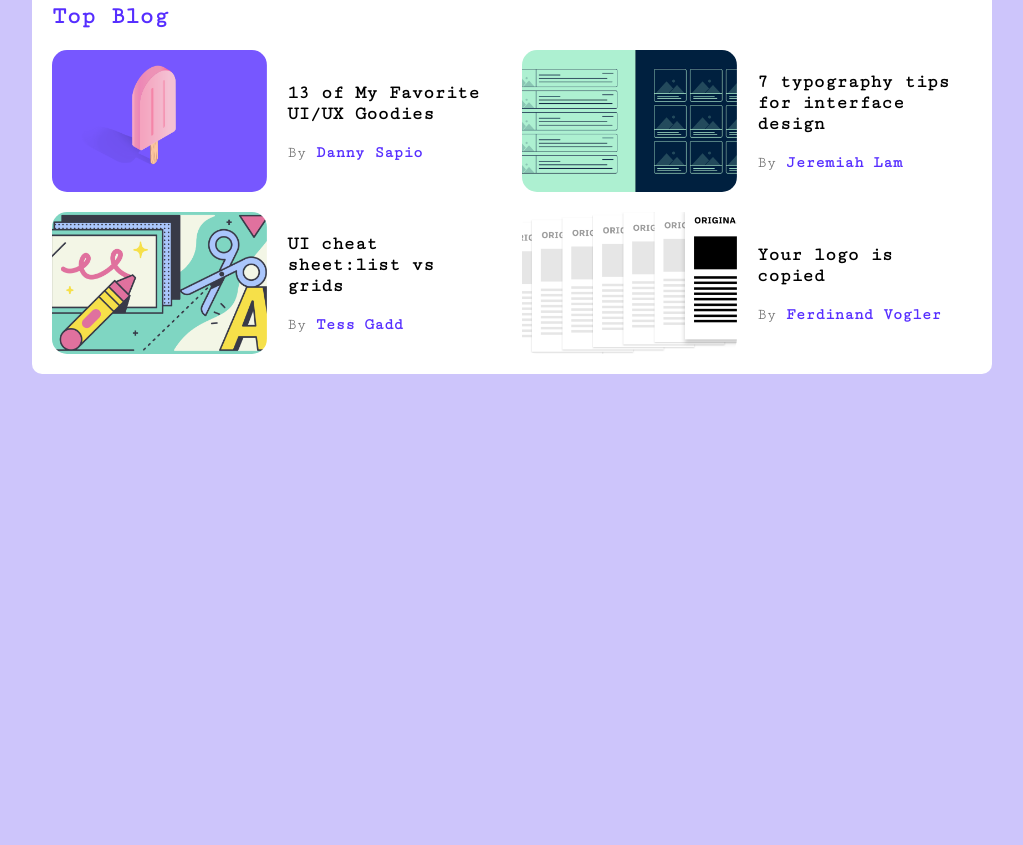
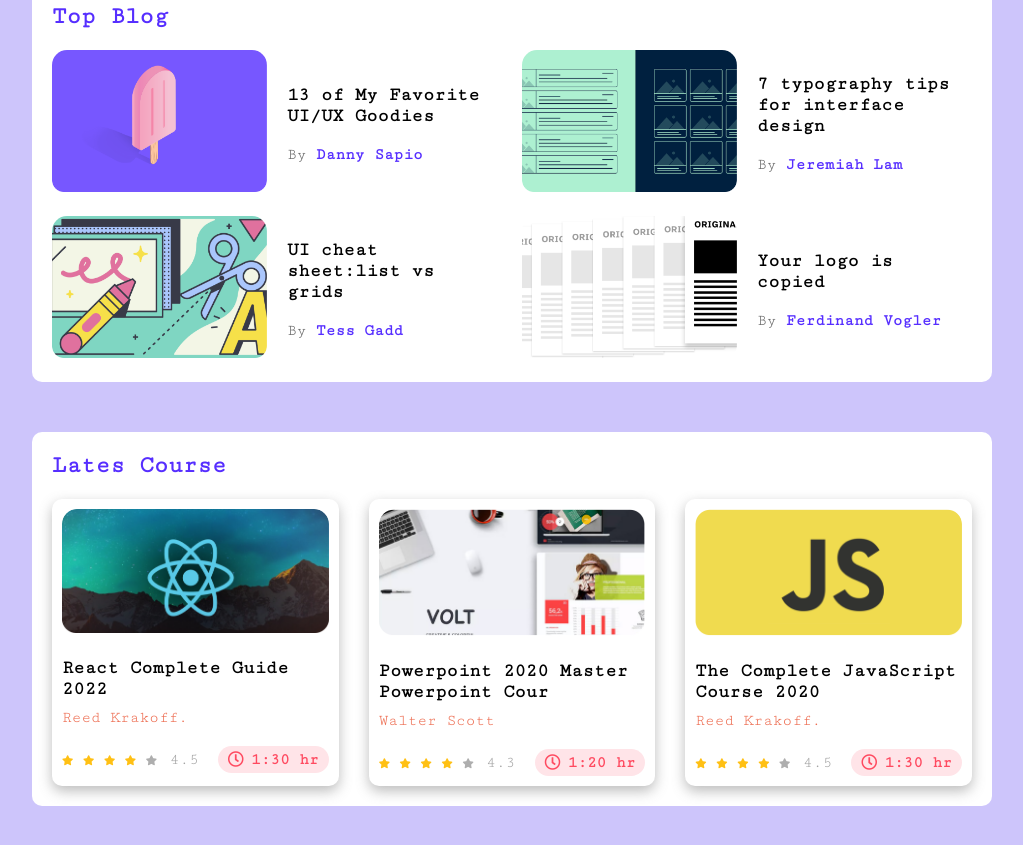
Before and after one commit to moinsoft/Idea, a plain HTML site: page index.html in a window 1280 px wide. Shown: the part 455-1300 px from the top of the page, without its empty margins (128-1151 px from the left). Before the commit the page ends 879 px from the top, so only its background shows below. Drawn offline with Linux system fonts and the light colour scheme.

Commit message:
Course Part Done

```diff
--- a/css/style.css
+++ b/css/style.css
@@ -131,8 +131,6 @@ header {
 }
 
 .blog-img {
-  width: 300px;
-  height: 142px;
   border-radius: 15px;
   margin-right: 20px;
   overflow: hidden;
@@ -160,3 +158,82 @@ header {
   font-weight: bold;
   text-decoration: none;
 }
+
+.course-section {
+  background-color: #ffffff;
+  margin: 50px 0;
+  padding: 20px;
+  border-radius: 10px;
+}
+
+.courses {
+  display: grid;
+  grid-template-columns: repeat(3, 1fr);
+  gap: 30px;
+  margin-top: 20px;
+}
+
+.single-course {
+  box-shadow: 0 5px 13px 0px #66666670;
+  border-radius: 10px;
+  padding: 10px;
+}
+
+.course-thmbnail {
+  border-radius: 15px;
+  overflow: hidden;
+}
+
+.course-thmbnail img {
+  width: 100%;
+  transition: all 1s ease;
+}
+
+.course-thmbnail img:hover {
+  transform: scale(1.3);
+}
+
+.course-detail h3 {
+  margin-top: 20px;
+}
+.course-detail p {
+  margin: 10px 0 20px 0;
+}
+.course-detail p a {
+  text-decoration: none;
+  color: #ed6b4f;
+}
+
+.ratings i {
+  font-size: 10px;
+}
+
+.ratings span {
+  margin-left: 3px;
+  color: #a2a2a2;
+}
+
+.ratings .rating-1,
+.ratings .rating-2,
+.ratings .rating-3,
+.ratings .rating-4 {
+  color: #ffc014;
+}
+
+.ratings .rating-5 {
+  color: #aeaeae;
+}
+
+.duration {
+  color: #ff4a60;
+  background-color: #ffe4e8;
+  padding: 5px 10px;
+  border-radius: 15px;
+  margin-left: auto;
+}
+.duration i {
+  margin-right: 7px;
+}
+.duration span {
+  font-weight: bold;
+}
--- a/index.html
+++ b/index.html
@@ -6,6 +6,11 @@
     <meta name="viewport" content="width=device-width, initial-scale=1.0" />
 
     <link rel="shortcut icon" href="assets/favicon.svg" type="image/x-icon" />
+
+    <link
+      rel="stylesheet"
+      href="https://use.fontawesome.com/releases/v5.15.3/css/all.css"
+    />
 
     <link rel="stylesheet" href="css/style.css" />
 
@@ -138,6 +143,104 @@
           </section>
         </div>
       </div>
+
+      <div class="container">
+        <section class="course-section">
+          <h2 class="section-title">Lates Course</h2>
+
+          <div class="courses">
+            <div class="single-course">
+              <div class="course-thmbnail">
+                <img src="assets/course/course-1.png" alt="" />
+              </div>
+
+              <div class="course-detail">
+                <h3>React Complete Guide 2022</h3>
+
+                <p><a href="">Reed Krakoff.</a></p>
+
+                <div class="course-info flex">
+                  <div class="ratings">
+                    <i class="fas fa-star rating-1"></i>
+                    <i class="fas fa-star rating-2"></i>
+                    <i class="fas fa-star rating-3"></i>
+                    <i class="fas fa-star rating-4"></i>
+                    <i class="fas fa-star rating-5"></i>
+
+                    <span>4.5</span>
+                  </div>
+
+                  <div class="duration flex">
+                    <i class="far fa-clock"></i>
+
+                    <span>1:30 hr</span>
+                  </div>
+                </div>
+              </div>
+            </div>
+
+            <div class="single-course">
+              <div class="course-thmbnail">
+                <img src="assets/course/course-2.png" alt="" />
+              </div>
+
+              <div class="course-detail">
+                <h3>Powerpoint 2020 Master Powerpoint Cour</h3>
+
+                <p><a href="">Walter Scott</a></p>
+
+                <div class="course-info flex">
+                  <div class="ratings">
+                    <i class="fas fa-star rating-1"></i>
+                    <i class="fas fa-star rating-2"></i>
+                    <i class="fas fa-star rating-3"></i>
+                    <i class="fas fa-star rating-4"></i>
+                    <i class="fas fa-star rating-5"></i>
+
+                    <span>4.3</span>
+                  </div>
+
+                  <div class="duration flex">
+                    <i class="far fa-clock"></i>
+
+                    <span>1:20 hr</span>
+                  </div>
+                </div>
+              </div>
+            </div>
+
+            <div class="single-course">
+              <div class="course-thmbnail">
+                <img src="assets/course/course-3.png" alt="" />
+              </div>
+
+              <div class="course-detail">
+                <h3>The Complete JavaScript Course 2020</h3>
+
+                <p><a href="">Reed Krakoff.</a></p>
+
+                <div class="course-info flex">
+                  <div class="ratings">
+                    <i class="fas fa-star rating-1"></i>
+                    <i class="fas fa-star rating-2"></i>
+                    <i class="fas fa-star rating-3"></i>
+                    <i class="fas fa-star rating-4"></i>
+                    <i class="fas fa-star rating-5"></i>
+
+                    <span>4.5</span>
+                  </div>
+
+                  <div class="duration flex">
+                    <i class="far fa-clock"></i>
+
+                    <span>1:30 hr</span>
+                  </div>
+                </div>
+              </div>
+            </div>
+          </div>
+        </section>
+      </div>
     </main>
   </body>
 </html>
```
